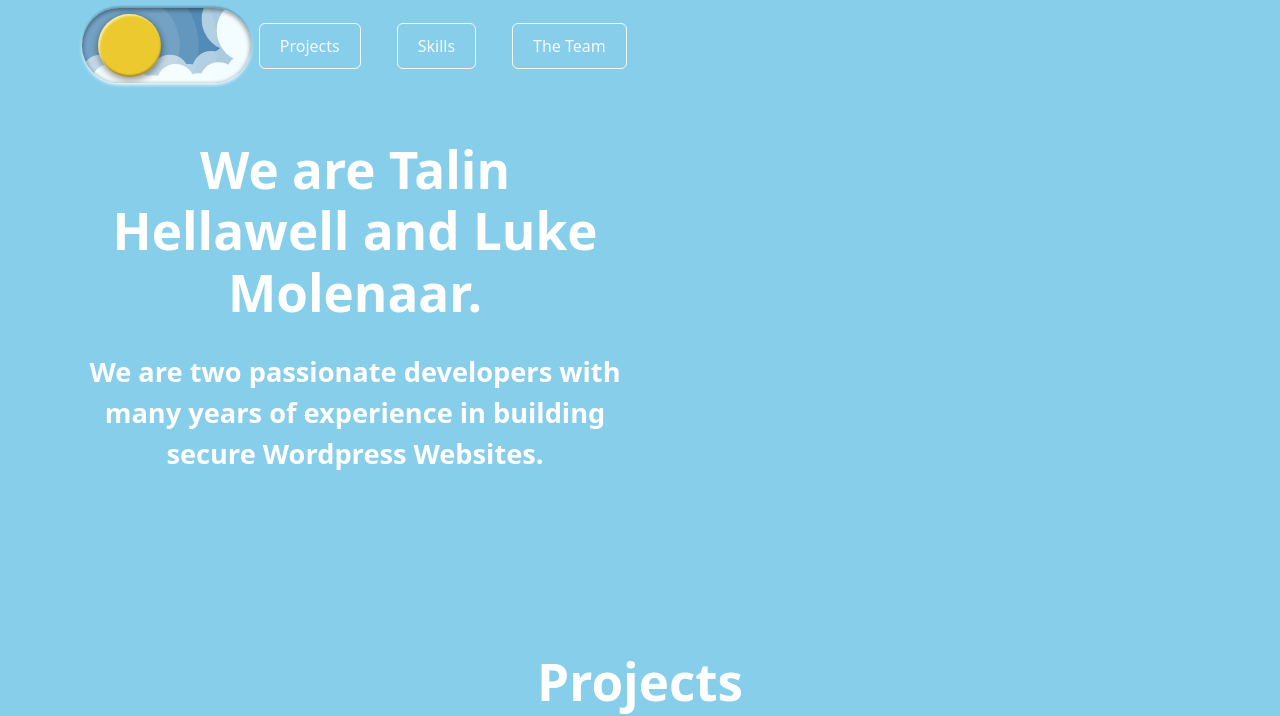
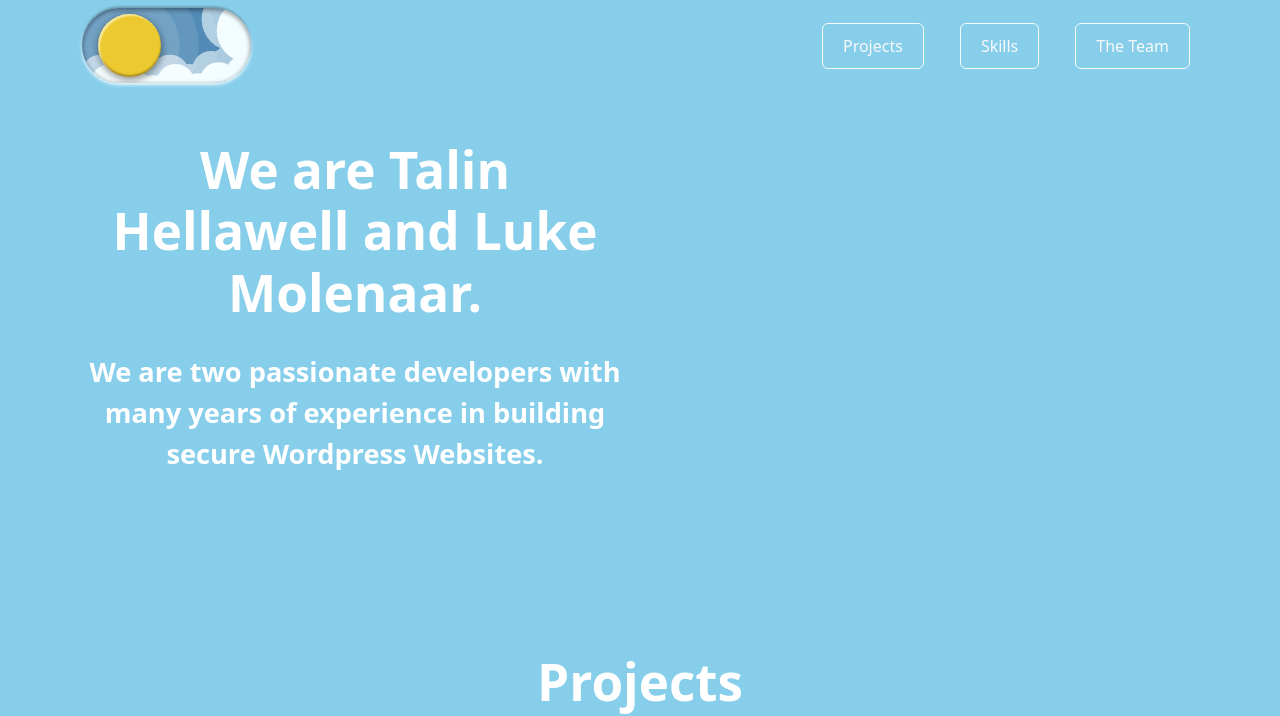
Before and after one commit to Talin-Hellawell/portfolio, a website: page index.html in a window 1280 px wide. Shown: the top 716 px of the page. Drawn offline with nearby package versions, Linux system fonts and the light colour scheme.

Commit message:
more changes

```diff
--- a/index.html
+++ b/index.html
@@ -40,7 +40,8 @@
             <span class="navbar-toggler-icon"></span>
         </button>
 
-        <div class="collapse navbar-collapse justify-content-start" id="navbarNav">
+        <!-- Navbar Links -->
+        <div class="collapse navbar-collapse justify-content-end" id="navbarNav">
             <ul class="navbar-nav">
                 <li class="nav-item">
                     <a class="btn btn-outline-light mx-2" id="scroll-projects">Projects</a>
--- a/style.css
+++ b/style.css
@@ -1408,15 +1408,15 @@ body {
   width: 100%;
 }
 
-/* Align the navbar items to the left */
-.collapse {
+/* Ensure the navbar items align to the left on mobile screens */
+.collapse.navbar-collapse {
   display: flex;
-  flex-direction: column;
-  align-items: left !important; /* Aligns items to the left */
+  flex-direction: column; /* Stack items vertically */
+  justify-content: flex-start; /* Align items to the start (left) */
   width: 100%; /* Make sure it stretches full width */
 }
 
-/* Add padding to each nav item */
+/* Add padding to each nav item for mobile */
 .navbar-nav .nav-item {
   padding: 10px 0; /* Vertical padding for space between items */
 }
@@ -1428,11 +1428,10 @@ body {
 
 /* Responsive Design for larger screens */
 @media (min-width: 992px) {
-  .collapse {
+  .collapse.navbar-collapse {
     flex-direction: row; /* Align items horizontally on larger screens */
+    justify-content: flex-start; /* Align items to the start (left) */
     align-items: center; /* Center align items vertically */
-    align-items: left !important; /* Aligns items to the left */
-    width: 100%; /* Ensure it stretches full width */
   }
 
   .navbar-nav {
```
